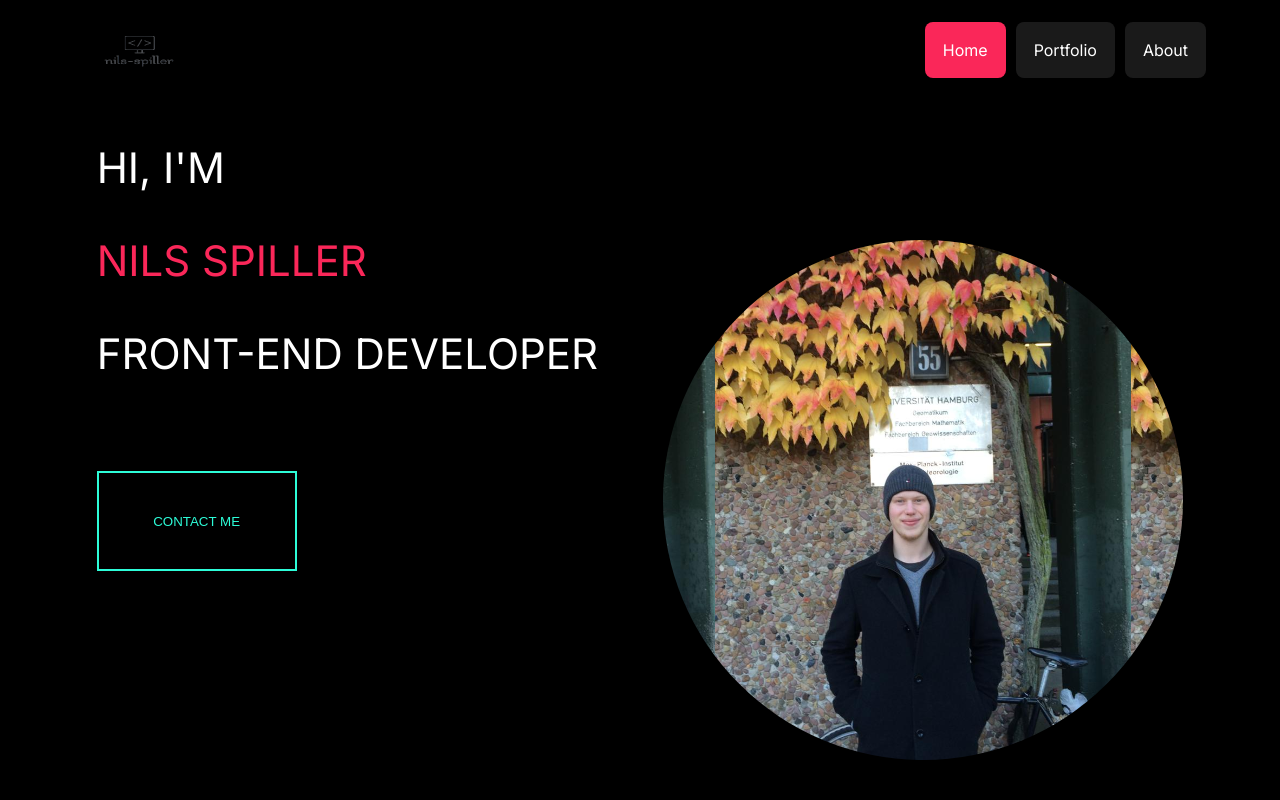
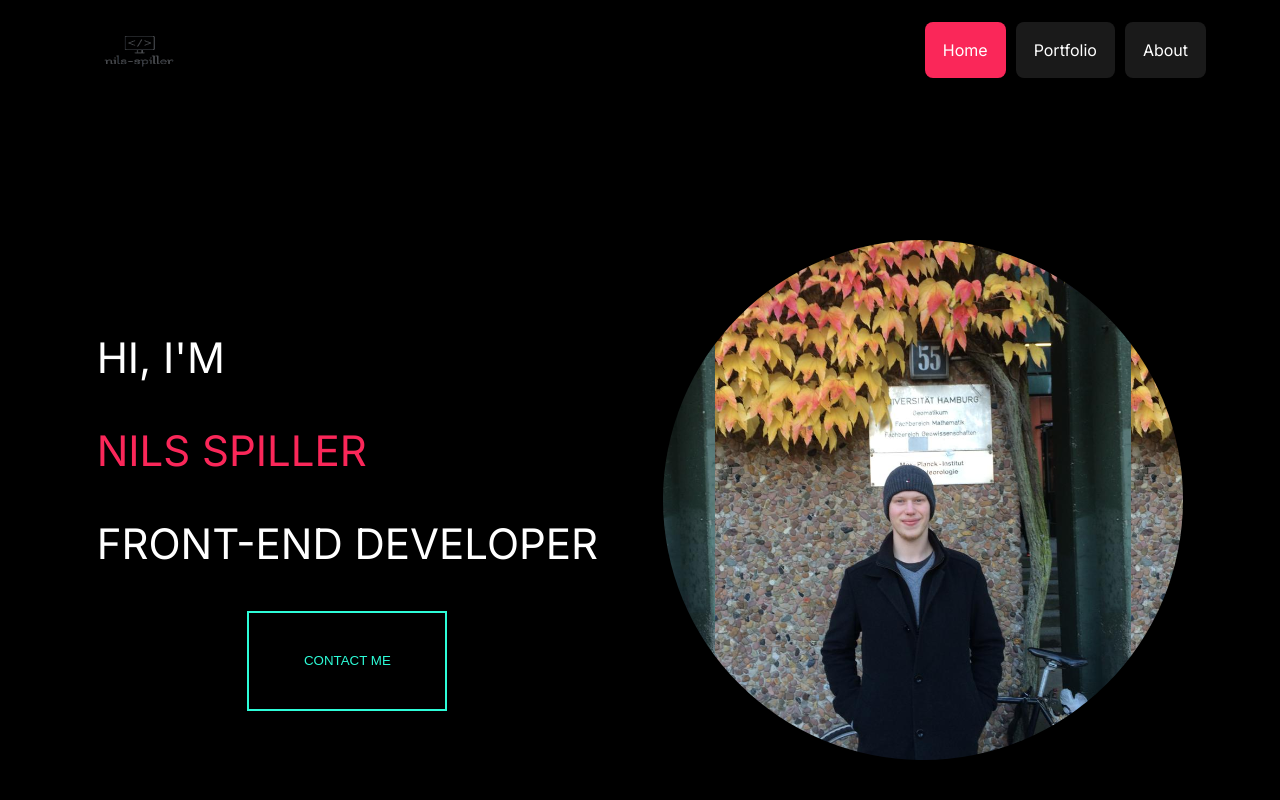
Before and after one commit to nilsSpi/myPage, an Angular app: page / in a window 1280 px wide. Shown: the top 800 px of the page. Built offline with nearby package versions, Linux system fonts and the light colour scheme; a web font is replaced by a local one.

Commit message:
changes to fontsizes and textaligns @aboutMe

```diff
--- a/src/app/about-me/about-me.component.scss
+++ b/src/app/about-me/about-me.component.scss
@@ -139,6 +139,10 @@ $color-black: #000000;
                 flex-direction: column !important;
 
                 .aboutMe-text{
+                    max-width: unset !important;
+                    h4{
+                        margin-top:2%;
+                    }
                     p{
                         max-width: 100% !important;
                     }
@@ -152,10 +156,16 @@ $color-black: #000000;
                 justify-content: center !important;
 
                 .step{
-                    max-width:60% !important;
+                    max-width:80% !important;
+                    span{
+                        font-size: 20px;
+                        font-weight: bold;
+                    }
 
                     p{
                         height: unset !important;
+                        font-size:20px !important;
+                        text-align: center !important;
                     }
                 }
             }
--- a/src/app/home/home.component.scss
+++ b/src/app/home/home.component.scss
@@ -6,7 +6,7 @@ $color-black: #000000;
 .home-container {
     background-color: $color-black;
     max-width: 100vw;
-    height: 100vh;
+    min-height: 100vh;
     min-height: 100vh;
     display: flex;
     justify-content: center;
@@ -18,7 +18,10 @@ $color-black: #000000;
 
 
         .container {
-         //   margin-top:10%;
+         display: flex;
+         flex-direction: column;
+         justify-content:center;
+         align-items: center;
 
             .text-container {
                 p{
@@ -30,7 +33,7 @@ $color-black: #000000;
                 }
             }
             button {
-                margin-top: 10%;
+             //   margin-top: 10%;
 
                 a{
                     text-decoration: none;
@@ -44,7 +47,8 @@ $color-black: #000000;
 
         .flipImage-container{
             position: relative;
-          //  margin-top:10%;
+            margin-top:5%;
+            margin-bottom:5%;
             width: 575px;
             height: 575px;
             align-self: center;
@@ -184,6 +188,7 @@ $color-black: #000000;
 }
 
 @media (max-width: 450px) {
+
     #home-content {
         flex-direction: column;
         justify-content:center;
```
